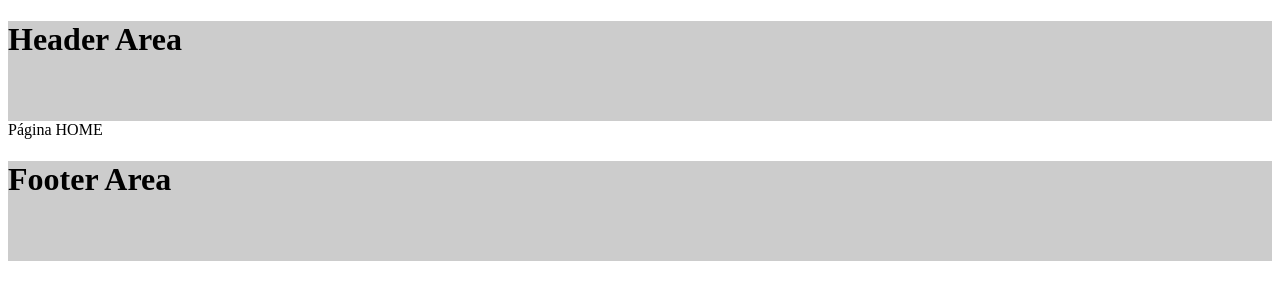
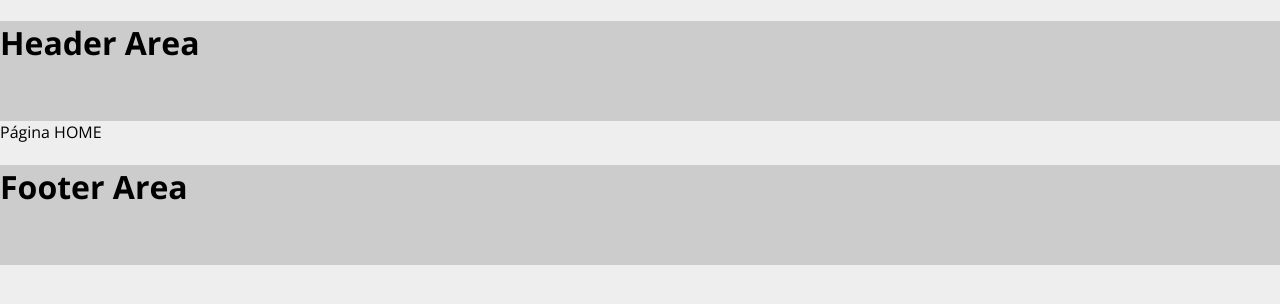
Before and after one commit to ivanclay/olx_react_clone, a React (Create React App) app in the folder frontend/: page / in a window 1280 px wide. Shown: the top 304 px of the page. Built offline with nearby package versions, Linux system fonts and the light colour scheme.

Commit message:
Apply CSS base in App

```diff
--- a/frontend/src/App.css
+++ b/frontend/src/App.css
@@ -1,38 +1,11 @@
-.App {
-  text-align: center;
+@import url('https://fonts.googleapis.com/css?family=Open+Sans:400,700&display=swap');
+
+*{
+  box-sizing: border-box;
+
 }
-
-.App-logo {
-  height: 40vmin;
-  pointer-events: none;
+body {
+  margin: 0;
+  font-family: 'Open Sans', sans-serif;
+  background-color: #EEE;
 }
-
-@media (prefers-reduced-motion: no-preference) {
-  .App-logo {
-    animation: App-logo-spin infinite 20s linear;
-  }
-}
-
-.App-header {
-  background-color: #282c34;
-  min-height: 100vh;
-  display: flex;
-  flex-direction: column;
-  align-items: center;
-  justify-content: center;
-  font-size: calc(10px + 2vmin);
-  color: white;
-}
-
-.App-link {
-  color: #61dafb;
-}
-
-@keyframes App-logo-spin {
-  from {
-    transform: rotate(0deg);
-  }
-  to {
-    transform: rotate(360deg);
-  }
-}
--- a/frontend/src/App.js
+++ b/frontend/src/App.js
@@ -2,6 +2,8 @@ import React from "react";
 import { connect } from "react-redux";
 import { BrowserRouter } from "react-router-dom";
 import Routes from "./Routes";
+
+import './App.css';
 
 import { Template } from "./components/MainComponents";
 import Header from "./components/partials/Header";
```
Also changed, not shown: 1 other file (tests, documents, lock files or other folders).
